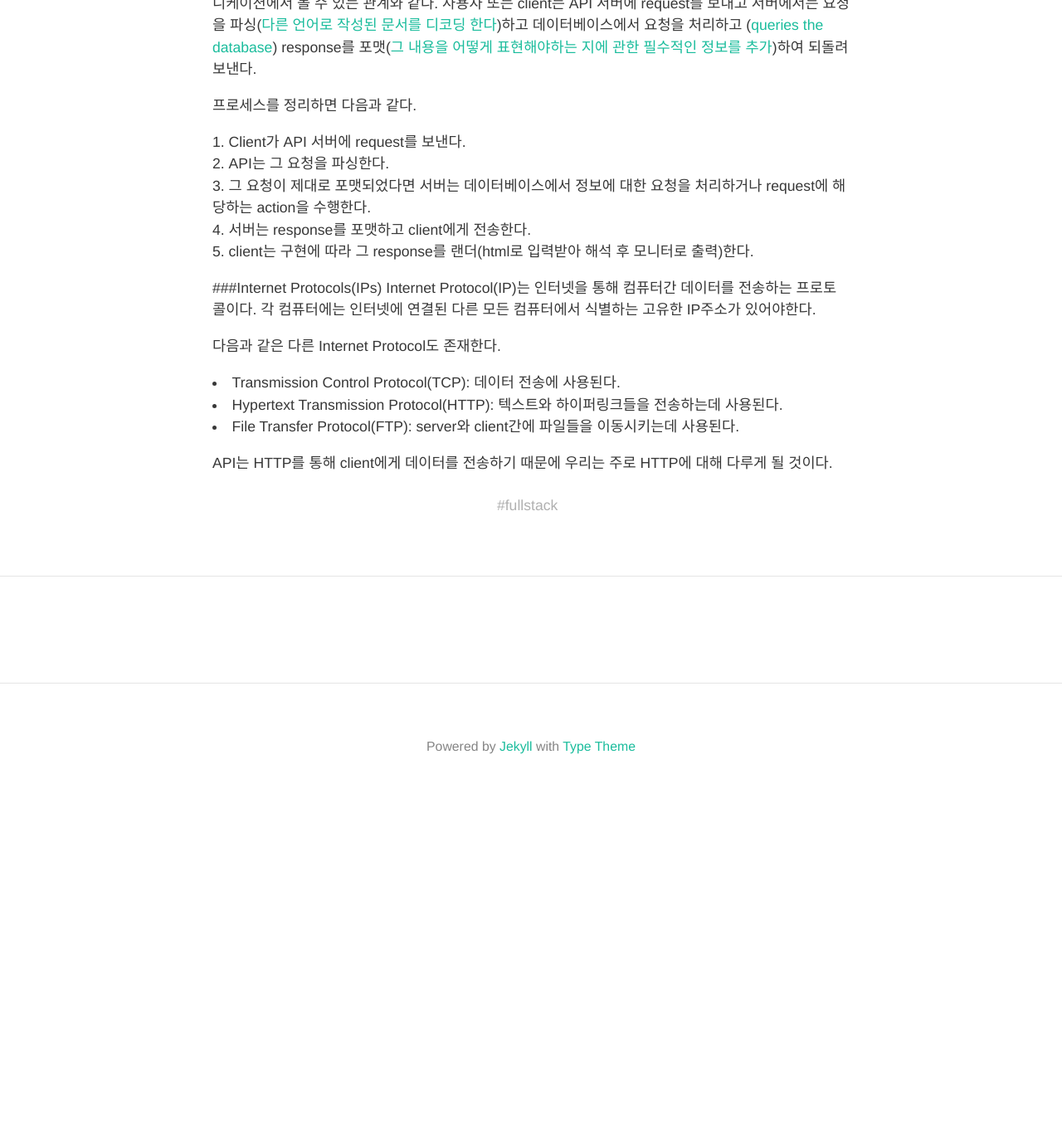
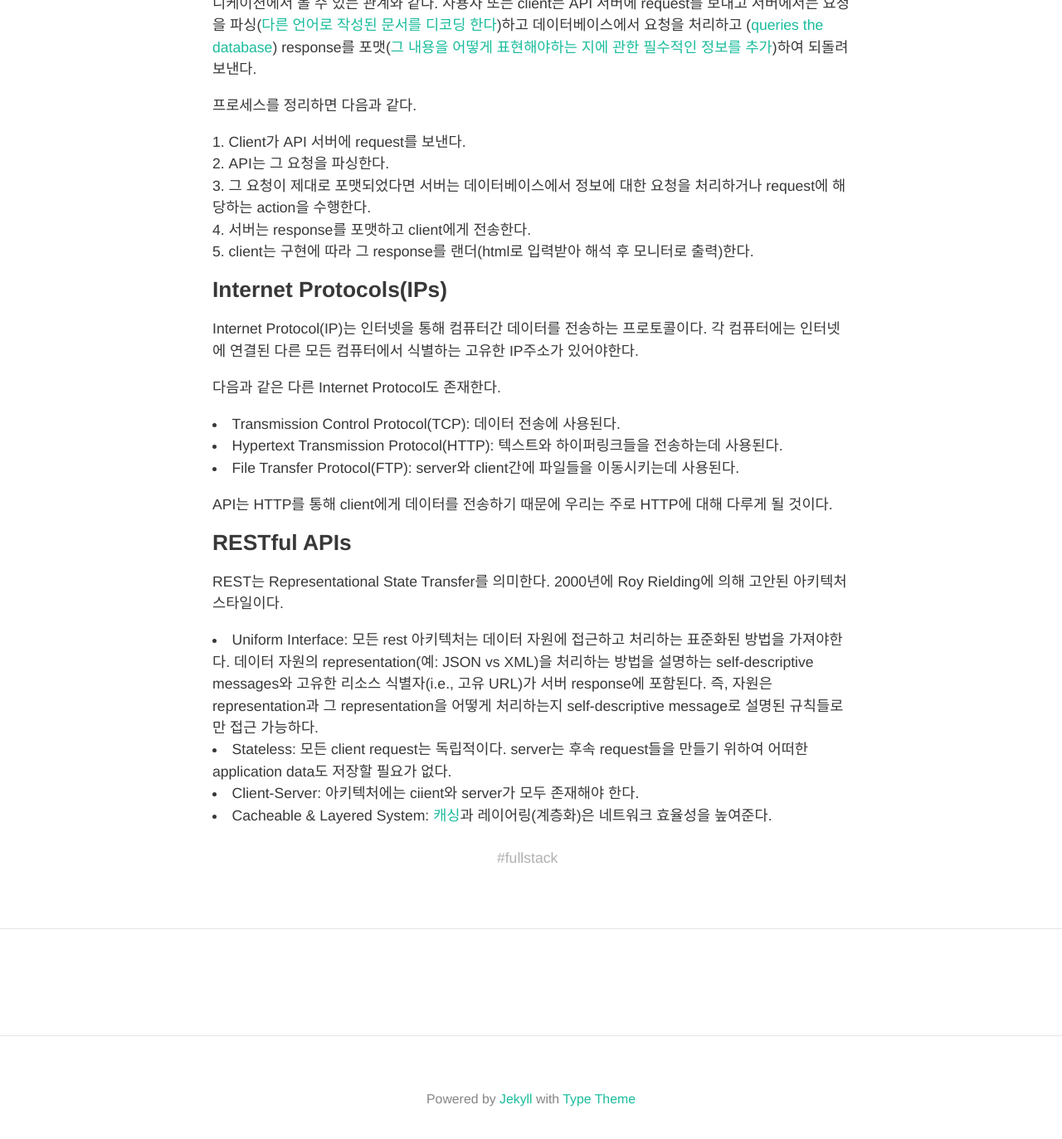
Before and after one commit to HyunlangBan/hyunlangban.github.io, a Jekyll site: the page built from _posts/2020-02-26-fullstack-api-intro.md, in a window 1280 px wide and 1400 px high, scrolled down 1080 px. Shown: the top 1373 px of the window at 83% size. Built offline with Jekyll 4.4.1, drawn with Linux system fonts in a browser that asks for light colours; nearby versions of some CDN libraries; some web fonts are replaced; comment, search, counter and statistics services are not loaded; before the commit the page ends 2056 px from its top, so only the background shows below that.

Commit message:
Update 2020-02-26-fullstack-api-intro.md

```diff
--- a/_posts/2020-02-26-fullstack-api-intro.md
+++ b/_posts/2020-02-26-fullstack-api-intro.md
@@ -37,7 +37,7 @@ client는 API 서버에 request를 보내고 서버에서는 요청을 파싱([
 5. client는 구현에 따라 그 response를 랜더(html로 입력받아 해석 후 모니터로 출력)한다.
 
 
-###Internet Protocols(IPs)
+### Internet Protocols(IPs)
 Internet Protocol(IP)는 인터넷을 통해 컴퓨터간 데이터를 전송하는 프로토콜이다. 각 컴퓨터에는 인터넷에 연결된 다른 모든 컴퓨터에서 식별하는 고유한
 IP주소가 있어야한다.
 
@@ -47,3 +47,10 @@ IP주소가 있어야한다.
 - File Transfer Protocol(FTP): server와 client간에 파일들을 이동시키는데 사용된다.
 
 API는 HTTP를 통해 client에게 데이터를 전송하기 때문에 우리는 주로 HTTP에 대해 다루게 될 것이다.
+
+### RESTful APIs
+REST는 Representational State Transfer를 의미한다. 2000년에 Roy Rielding에 의해 고안된 아키텍처 스타일이다.
+- Uniform Interface: 모든 rest 아키텍처는 데이터 자원에 접근하고 처리하는 표준화된 방법을 가져야한다. 데이터 자원의 representation(예: JSON vs XML)을 처리하는 방법을 설명하는 self-descriptive messages와 고유한 리소스 식별자(i.e., 고유 URL)가 서버 response에 포함된다. 즉, 자원은 representation과 그 representation을 어떻게 처리하는지 self-descriptive message로 설명된 규칙들로만 접근 가능하다.
+- Stateless: 모든 client request는 독립적이다. server는 후속 request들을 만들기 위하여 어떠한 application data도 저장할 필요가 없다.
+- Client-Server: 아키텍처에는 ciient와 server가 모두 존재해야 한다.
+- Cacheable & Layered System: [캐싱](https://richong.tistory.com/95)과 레이어링(계층화)은 네트워크 효율성을 높여준다.
```
